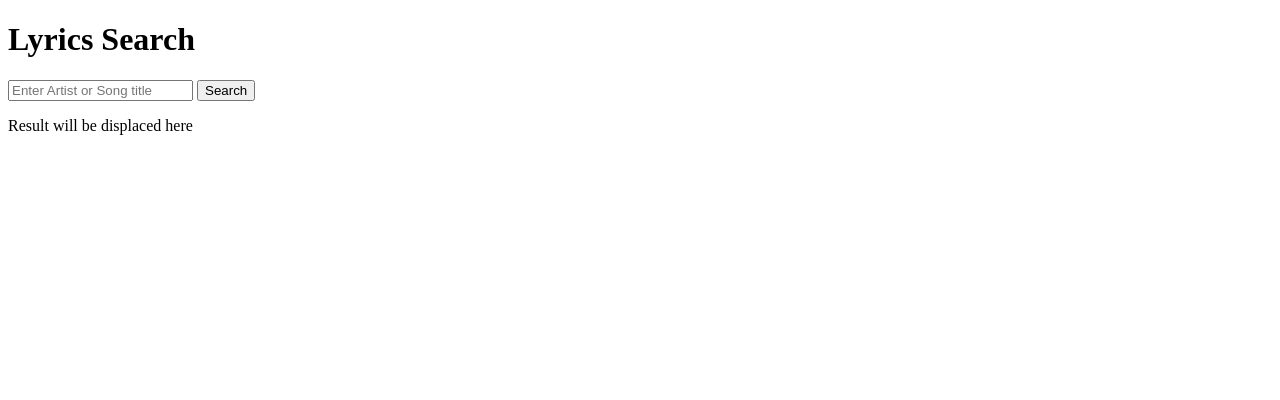
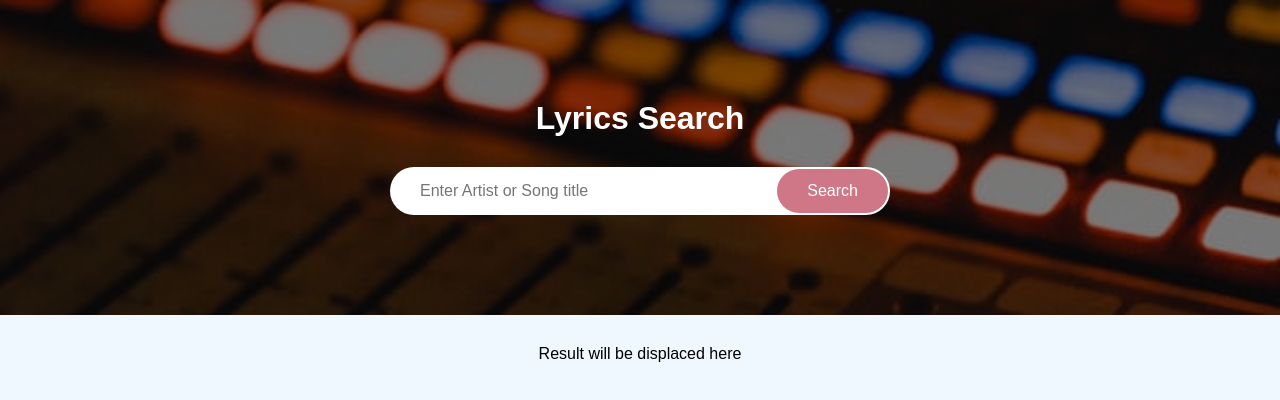
Before and after one commit to DwivediAman-exe/Lyrics_Search, a plain HTML site: page index.html in a window 1280 px wide. Drawn offline with Linux system fonts and the light colour scheme.

Commit message:
add styles

```diff
--- a/index.html
+++ b/index.html
@@ -3,7 +3,9 @@
 <head>
     <meta charset="UTF-8">
     <meta http-equiv="X-UA-Compatible" content="IE=edge">
-    <meta name="viewport" content="width=device-width, initial-scale=1.0">
+    <meta name="viewport"
+    content="width=device-width, initial-scale=1.0">
+    <link rel="stylesheet" href="/styles.css">
     <title>LyricsSearch</title>
 </head>
 <body>
@@ -14,10 +16,13 @@
             <button>Search</button>
         </form>
     </header>
+
     <div id="result" class="container">
         <p>Result will be displaced here</p>
     </div>
+    <div id="more" class="cotainer centered">
 
+    </div>
     <script src="script.js"></script>
 </body>
 </html>
--- a/styles.css
+++ b/styles.css
@@ -0,0 +1,124 @@
+* {
+    box-sizing: border-box;
+}
+
+body {
+    background-color: aliceblue;
+    font-family: Arial, Helvetica, sans-serif;
+    margin: 0;
+}
+
+button {
+    cursor: pointer;
+}
+
+button:active {
+    transform: scale(0.95);
+}
+
+input:focus,
+button:focus {
+    outline: none;
+}
+
+header {
+    background-image: url(./images/bg.jpg);
+    background-repeat: no-repeat;
+    background-size: cover;
+    background-position: center center;
+    color: #fff;
+    display: flex;
+    flex-direction: column;
+    align-items: center;
+    justify-content: center;
+    padding: 100px 0;
+    position: relative;
+}
+
+header::after {
+    content: "";
+    position: absolute;
+    top: 0;
+    left: 0;
+    height: 100%;
+    width: 100%;
+    background-color:rgba(0,0,0,0.5);
+}
+
+header * {
+    z-index: 1;
+}
+
+header h1 {
+    margin: 0 0 30px;
+}
+
+form {
+    position: relative;
+    width: 500px;
+    max-width: 100%;
+}
+
+form input {
+    border: 0;
+    border-radius: 50px;
+    font-size: 16px;
+    padding: 15px 30px;
+    width: 100%;
+}
+
+form button {
+    background-color: rgb(207, 119, 134);
+    border: 0;
+    border-radius: 50px;
+    color: #fff;
+    font-size: 16px;
+    padding: 13px 30px;
+    position: absolute;
+    top: 2px;
+    right: 2px;
+}
+
+.btn {
+    background-color: rgb(129, 39, 129);
+    border: 0;
+    border-radius: 10px;
+    color: #fff;
+    padding: 4px 10px;
+}
+
+ul.songs {
+    list-style-type: none;
+    padding: 0;
+}
+
+ul.songs li {
+    display: flex;
+    align-items: center;
+    justify-content: space-between;
+    margin: 10px 0;
+}
+
+.container {
+    margin: 30px auto;
+    max-width: 100%;
+    width: 500px;
+}
+
+.container h2 {
+    font-weight: 300;
+}
+
+.container p {
+    text-align: center;
+}
+
+.centered {
+    display: flex;
+    justify-content: center;
+}
+
+.centered button{
+    transform: scale(1.3);
+    margin: 15px;
+}
```
Also changed, not shown: images/bg.jpg (added).
